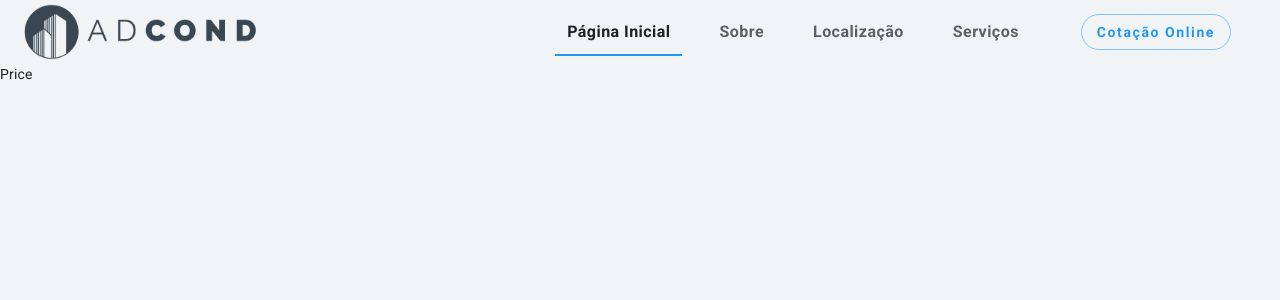
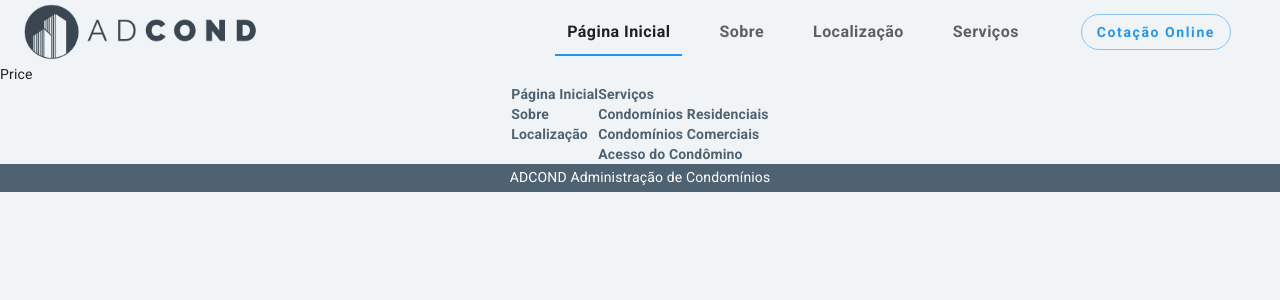
Before and after one commit to wscatao/adcond-adm, a React (Create React App) app: page /price in a window 1280 px wide. Shown: the top 300 px of the page. Built offline with nearby package versions, Linux system fonts and the light colour scheme.

Commit message:
Footer Grid setup

```diff
--- a/public/index.html
+++ b/public/index.html
@@ -9,7 +9,6 @@
       name="description"
       content="Web site created using create-react-app"
     />
-    <link rel="apple-touch-icon" href="%PUBLIC_URL%/logo192.png" />
     <link rel="stylesheet" href="https://fonts.googleapis.com/css?family=Roboto:300,400,500,700&display=swap" />
     <link rel="stylesheet" href="https://fonts.googleapis.com/icon?family=Material+Icons" />
     <!--
--- a/src/components/App.jsx
+++ b/src/components/App.jsx
@@ -4,6 +4,7 @@ import CssBaseline from "@material-ui/core/CssBaseline";
 import { BrowserRouter, Route, Switch } from 'react-router-dom';
 
 import Header from './ui/Header';
+import Footer from './ui/Footer';
 import theme from './ui/Theme';
 
 function App() {
@@ -14,7 +15,7 @@ function App() {
         <BrowserRouter>
           <Header />
           <Switch>
-            <Route exact path="/" component={() => <div>Home</div>} />
+            <Route exact path="/" component={() => <div style={{height: '2000px'}}>Home</div>} />
             <Route exact path="/about" component={() => <div>About</div>} />
             <Route exact path="/local" component={() => <div>Local/Contact</div>} />
             <Route exact path="/services" component={() => null} />
@@ -23,6 +24,7 @@ function App() {
             <Route exact path="/condominium" component={() => <div>Condominium</div>} />
             <Route exact path="/price" component={() => <div>Price</div>} />
           </Switch>
+          <Footer />
         </BrowserRouter>
       </ThemeProvider>
     </div>
--- /dev/null
+++ b/src/components/ui/Footer.jsx
@@ -0,0 +1,65 @@
+import React from 'react';
+import { makeStyles } from '@material-ui/core/styles';
+import Grid from '@material-ui/core/Grid';
+import Container from '@material-ui/core/Container';
+
+const useStyles = makeStyles((theme) => ({
+  footer: {
+    width: '100%',
+  },
+  footerF: {
+    backgroundColor: theme.palette.common.texto,
+    textAlign: 'center',
+    color: 'white',
+    height: '2em',
+    padding: '0.2em'
+  },
+  links: {
+    color: theme.palette.common.texto,
+    fontSize: '1em',
+    fontWeight: 'bold',
+  }
+}));
+
+export default function Footer() {
+  const classes = useStyles();
+
+  return (
+    <footer className={classes.footer}>
+      <Grid container justify="center">
+        <Grid Item>
+          <Grid container direction="column">
+            <Grid item className={classes.links}>
+              Página Inicial
+            </Grid>
+            <Grid item className={classes.links}>
+              Sobre
+            </Grid>
+            <Grid item className={classes.links}>
+              Localização
+            </Grid>
+          </Grid>
+        </Grid>
+        <Grid item>
+          <Grid container direction="column">
+            <Grid item className={classes.links}>
+              Serviços
+            </Grid>
+            <Grid item className={classes.links}>
+              Condomínios Residenciais
+            </Grid>
+            <Grid item className={classes.links}>
+              Condomínios Comerciais
+            </Grid>
+            <Grid item className={classes.links}>
+              Acesso do Condômino
+            </Grid>
+          </Grid>
+        </Grid>
+      </Grid>
+      <Container disableGutters maxWidth='false' className={classes.footerF}>
+        ADCOND Administração de Condomínios
+      </Container>
+    </footer>
+  );
+}
```
